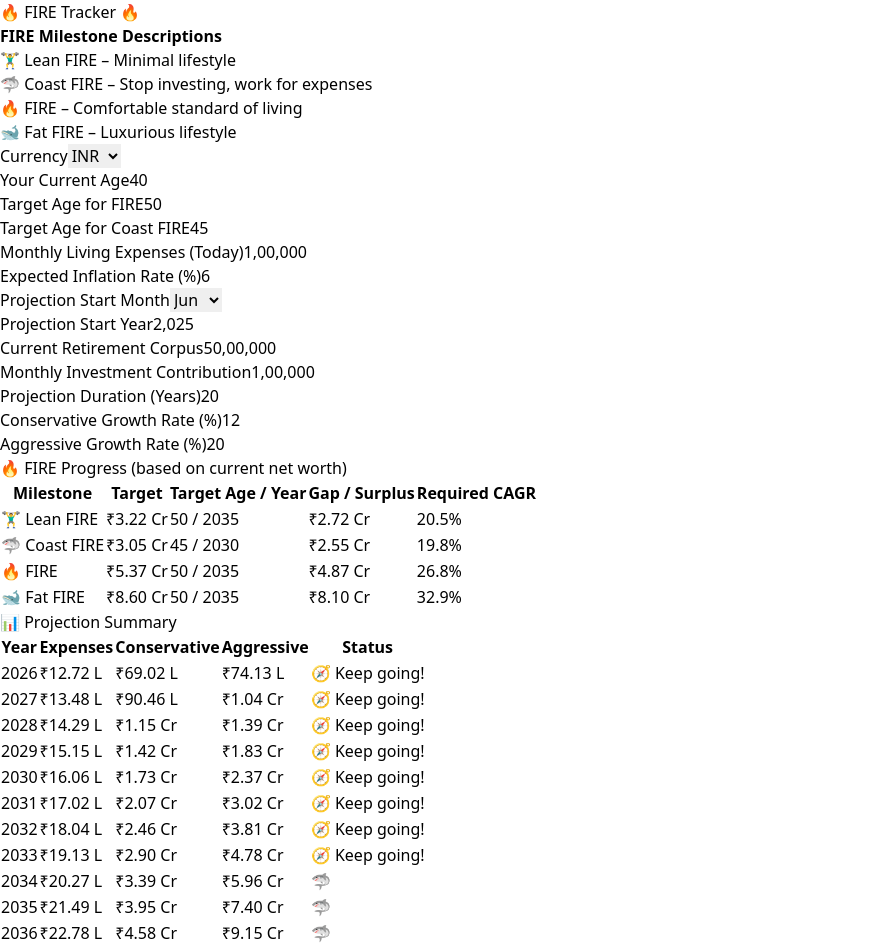
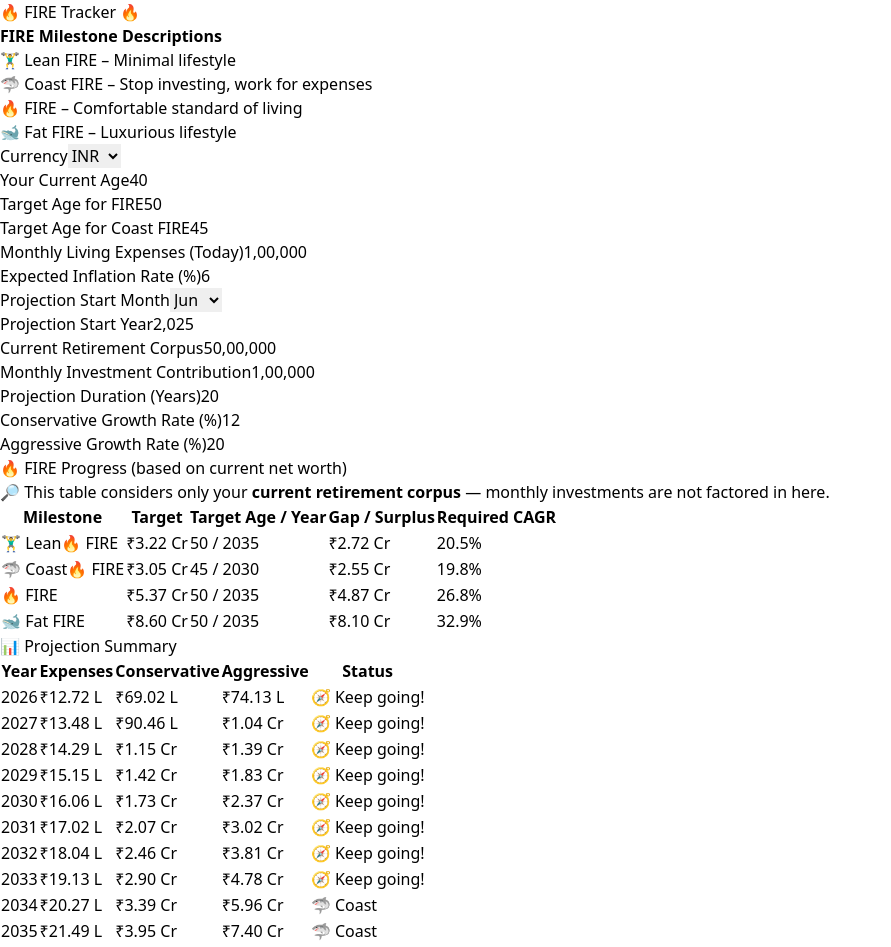
Before and after one commit to TheBeggarBowl/fire-tracker, a React (Vite) app: page / in a window 1280 px wide. Shown: the top 947 px of the page, without its empty margins (0-891 px from the left). Built offline with nearby package versions, Linux system fonts and the light colour scheme.

Commit message:
Update App.jsx

```diff
--- a/src/App.jsx
+++ b/src/App.jsx
@@ -203,6 +203,9 @@ If you find it helpful, spread the word and Happy Retirement! 🔥`
       {/* FIRE Progress Table */}
 <div className="bg-gray-100 p-4 rounded">
   <h2 className="font-semibold text-lg">🔥 FIRE Progress (based on current net worth)</h2>
+  <p className="text-xs text-gray-600 italic mb-2">
+    🔎 This table considers only your <strong>current retirement corpus</strong> — monthly investments are not factored in here.
+  </p>
   <table className="w-full text-center text-sm mt-2 border">
     <thead className="bg-gray-200">
       <tr>
@@ -214,17 +217,22 @@ If you find it helpful, spread the word and Happy Retirement! 🔥`
       </tr>
     </thead>
     <tbody>
-            {calcFIRE().map((r,i)=>
+      {calcFIRE().map((r, i) => (
         <tr key={i}>
-                <td className="border px-2 py-1 text-lg">{r.label}</td>
+          <td className="border px-2 py-1 text-base font-semibold">
+            {r.label.includes("Lean") && <span className="text-lg">🏋️‍♂️ Lean</span>}
+            {r.label.includes("Coast") && <span className="text-lg">🦈 Coast</span>}
+            {r.label.includes("FIRE") && !r.label.includes("Fat") && <span className="text-lg">🔥 FIRE</span>}
+            {r.label.includes("Fat") && <span className="text-lg">🐋 Fat FIRE</span>}
+          </td>
           <td className="border px-2 py-1">{fmt(r.tgt)}</td>
           <td className="border px-2 py-1">{r.age} / {r.year}</td>
-                <td className={`border px-2 py-1 ${r.gap>=0 ? "text-green-600" : "text-red-600"}`}>
+          <td className={`border px-2 py-1 ${r.gap >= 0 ? "text-green-600" : "text-red-600"}`}>
             {fmt(Math.abs(r.gap))}
           </td>
           <td className="border px-2 py-1">{r.need}</td>
         </tr>
-            )}
+      ))}
     </tbody>
   </table>
 </div>
@@ -249,13 +257,18 @@ If you find it helpful, spread the word and Happy Retirement! 🔥`
                 <td className="border px-2 py-1">{fmt(results.yearlyExpenses[yr]||0)}</td>
                 <td className="border px-2 py-1">{fmt(val)}</td>
                 <td className="border px-2 py-1">{fmt(results.aggr[yr])}</td>
-                <td className="border px-2 py-1 text-lg">
-                  { val>=results.targets.fatTarget ? fireIcons.fat
-                    : val>=results.targets.fireTarget ? fireIcons.fire
-                    : val>=results.targets.coastTarget ? fireIcons.coast
-                    : val>=results.targets.leanTarget ? fireIcons.lean
-                    : "🧭 Keep going!" }
+                <td className="border px-2 py-1 text-base font-medium">
+                  {val >= results.targets.fatTarget
+                  ? <span className="text-xl">🐋 Fat FIRE</span>
+                  : val >= results.targets.fireTarget
+                  ? <span className="text-xl">🔥 FIRE</span>
+                  : val >= results.targets.coastTarget
+                  ? <span className="text-xl">🦈 Coast</span>
+                  : val >= results.targets.leanTarget
+                  ? <span className="text-xl">🏋️‍♂️ Lean</span>
+                  : <span className="text-sm text-gray-600">🧭 Keep going!</span>}
                 </td>
+
               </tr>
             )}
           </tbody>
```
Lines whose indentation alone changed are shown as unchanged.
